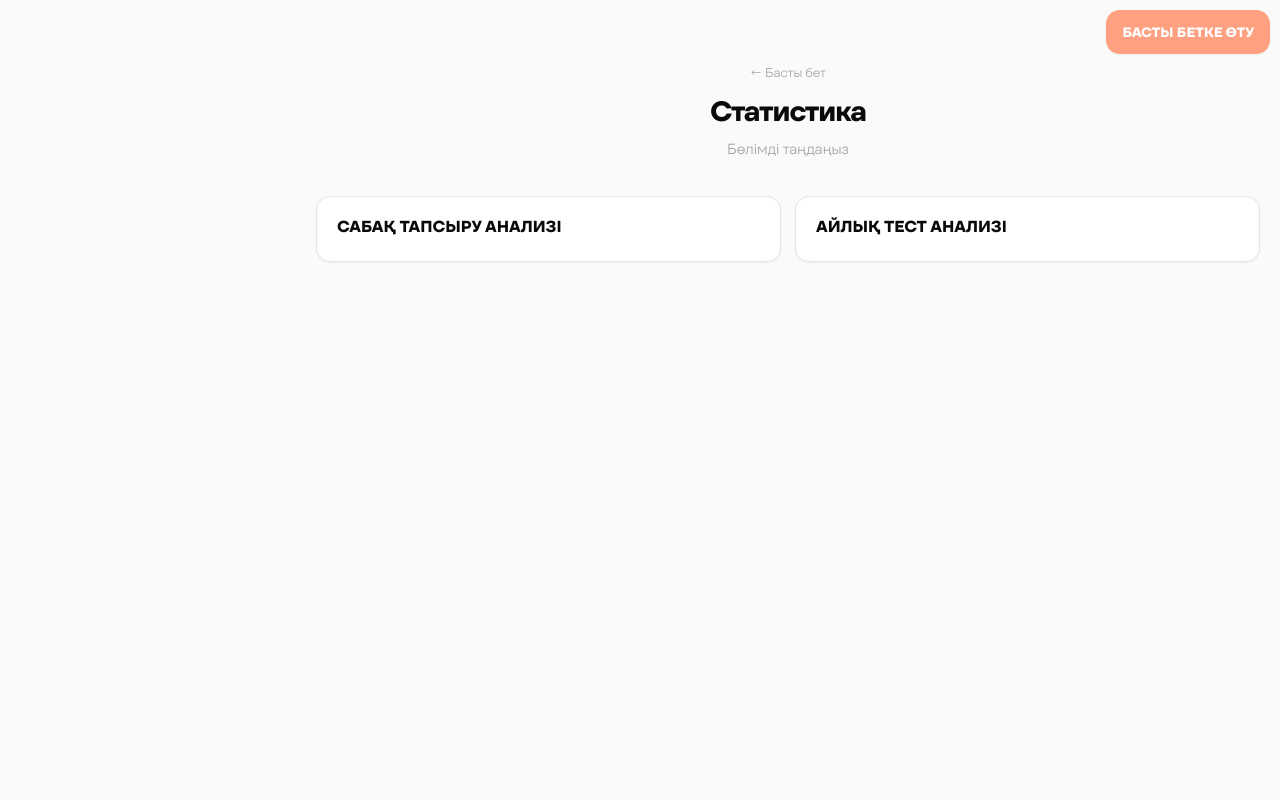
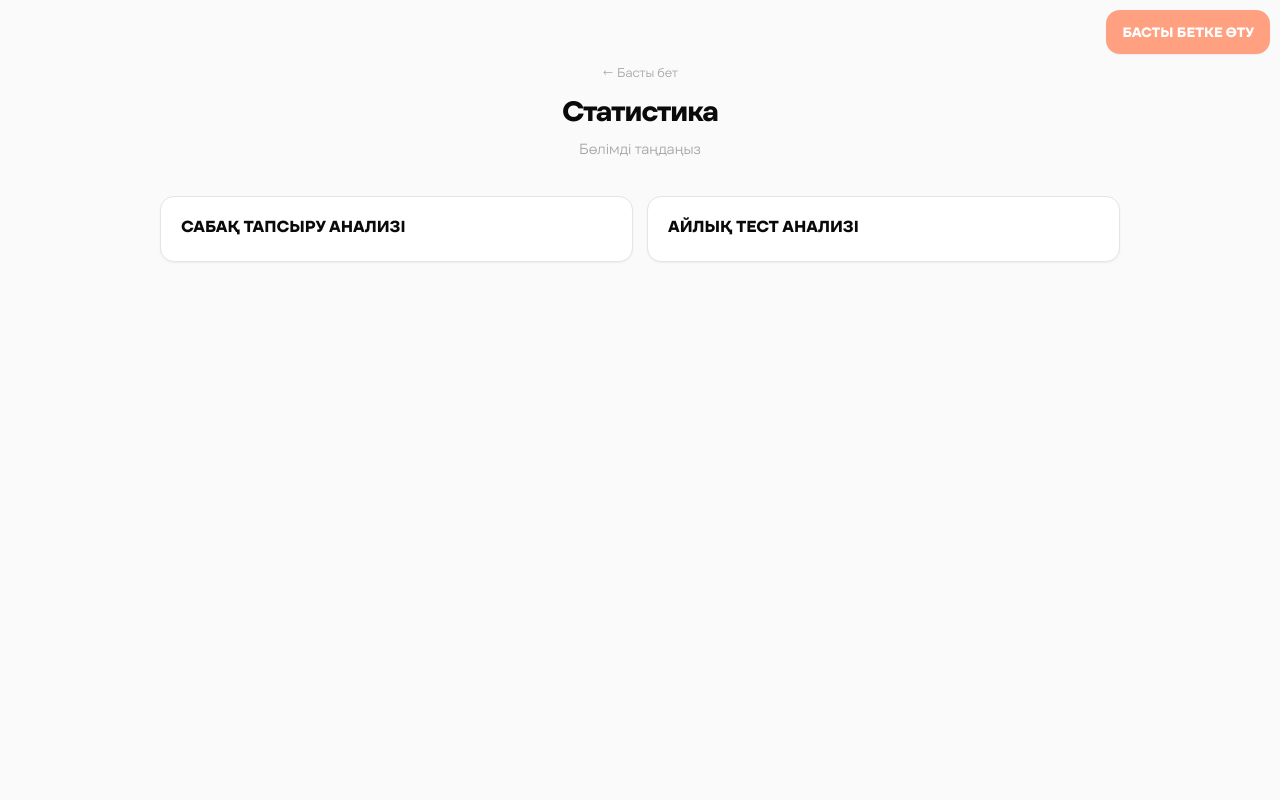
Before and after one commit to kuanushernar06-gif/analysis_work, a Flask app: page /statistics in a window 1280 px wide. Run offline with Flask 3, Linux system fonts and the light colour scheme; the visitor is signed in with stand-in values (Sample User, id 1); parts of the project's set-up code (start-up, migrations or seed data) failed here and were passed over; some libraries are stand-ins or nearby versions.

Commit message:
Fix content off-center on sidebar-less pages when sidebar was ever pinned
html[data-sidebar-pinned="true"] is set globally on every page load (it's
a site-wide preference, not page-specific), so its .site-shell padding-left
rule was tying in CSS specificity with .site-shell.no-sidebar and winning
on source order — silently adding 296px of left padding on category/
program/stream/statistics pages once a user had ever pinned the sidebar
open, pushing all content off-center. Scope the pinned-padding rule to
:not(.no-sidebar) so it can never apply there.

Co-Authored-By: Claude Sonnet 5 <noreply@anthropic.com>

```diff
--- a/static/style.css
+++ b/static/style.css
@@ -212,7 +212,7 @@ a { color: var(--accent); }
    бұрынғыдай тек үстінен жауып тұратын overlay емес. Тек desktop енінде
    (мобильді енде сайдбар бәрібір толық ашық, ысыру қажет емес). */
 @media (min-width: 721px) {
-  html[data-sidebar-pinned="true"] .site-shell { padding-left: 296px; }
+  html[data-sidebar-pinned="true"] .site-shell:not(.no-sidebar) { padding-left: 296px; }
 }
 .site-sidebar {
   width: 260px;
```
